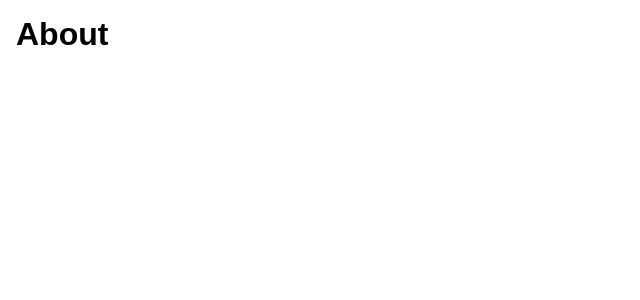
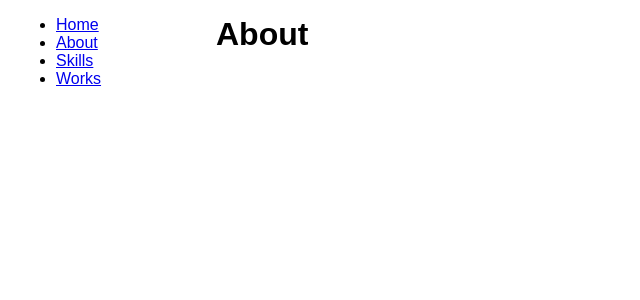
Before and after one commit to dwevins/nextjs-portfolio, a Next.js app: page /about in a window 1280 px wide. Shown: the top 300 px of the page, without its empty margins (0-640 px from the left). Built offline with nearby package versions, Linux system fonts and the light colour scheme.

Commit message:
fpo page layout

```diff
--- a/pages/_app.js
+++ b/pages/_app.js
@@ -1,7 +1,21 @@
 import App from 'next/app'
 import React from 'react'
+import styled from 'styled-components'
 import { ThemeProvider } from 'styled-components'
 import { Resets, Theme } from '../global'
+import { Nav } from '../components'
+
+const NavPlaceholder = styled.div`
+  flex-shrink: 0;
+  min-height: 100vh;
+  width: ${p => p.theme.sizing.navWidth};
+`
+
+const PageWrapper = styled.div`
+  display: flex;
+  min-height: 100vh;
+  width: 100vw;
+`
 
 export default class MyApp extends App {
   render() {
@@ -9,7 +23,11 @@ export default class MyApp extends App {
     return (
       <ThemeProvider theme={Theme}>
         <Resets />
-        <Component {...pageProps} />
+        <PageWrapper>
+          <Nav />
+          <NavPlaceholder />
+          <Component {...pageProps} />
+        </PageWrapper>
       </ThemeProvider>
     )
   }
```
